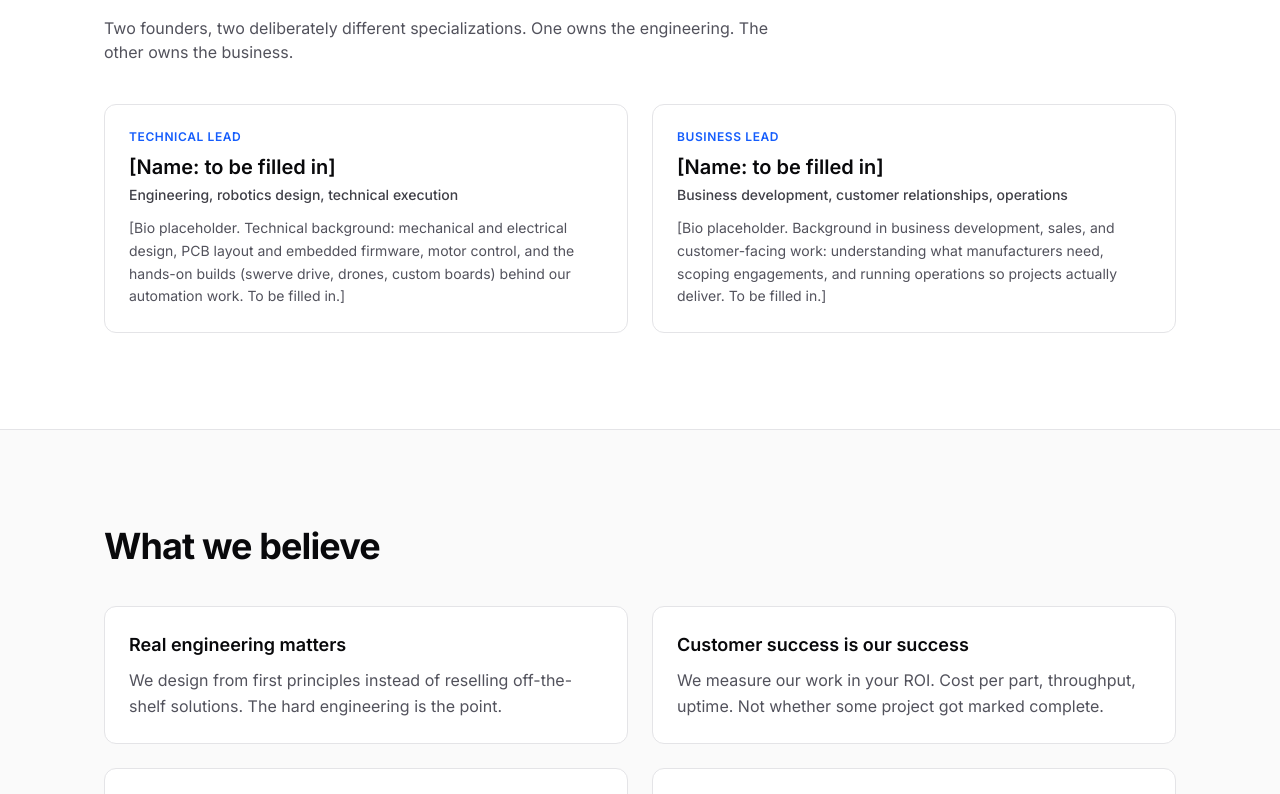
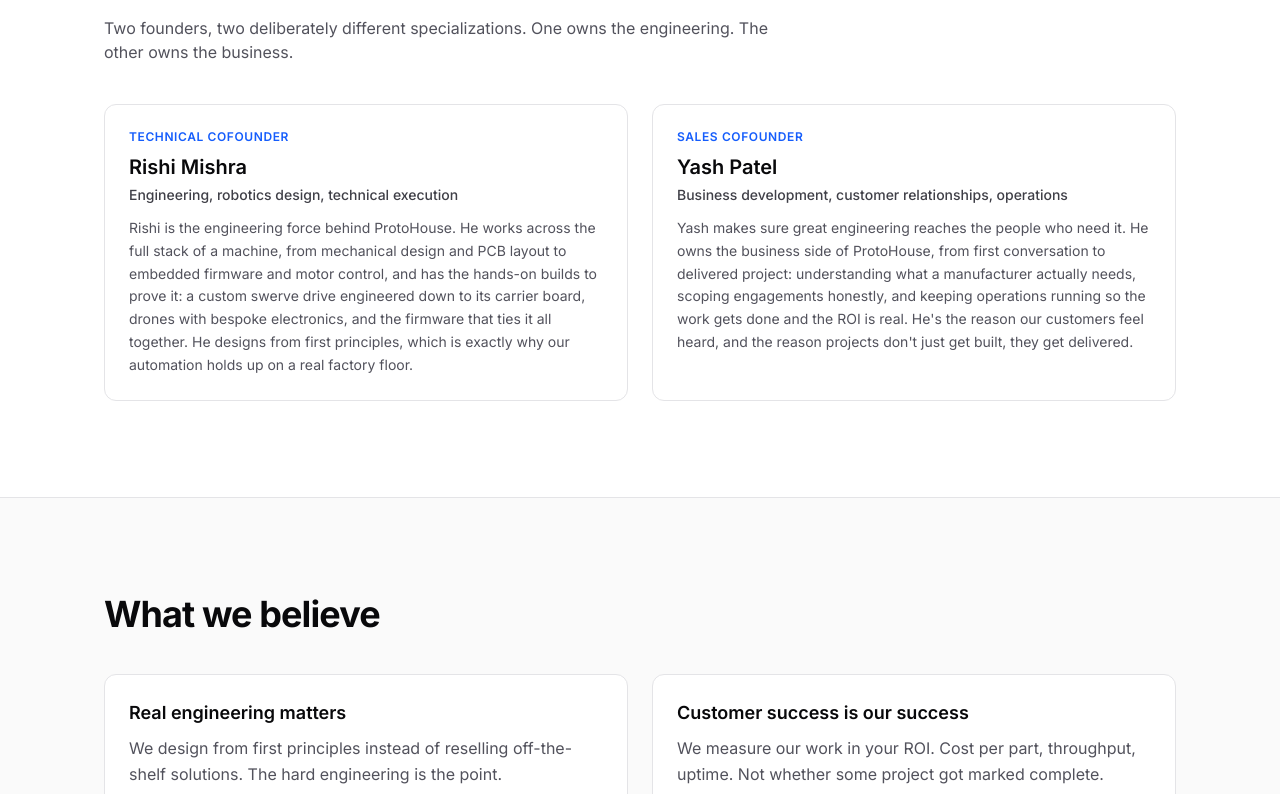
Before and after one commit to Proto-House/Website, a Next.js app: page /about in a window 1280 px wide. Shown: the part 1226-2020 px from the top of the page. Built offline with nearby package versions, Linux system fonts and the light colour scheme.

Commit message:
added bios

```diff
--- a/app/about/page.js
+++ b/app/about/page.js
@@ -46,7 +46,7 @@
           </div>
           <div className="space-y-5 leading-relaxed text-zinc-600 dark:text-zinc-300 md:col-span-7">
             <p>
-              ProtoHouse started where a lot of good engineers start. In FRC and
+              ProtoHouse started where a lot of good engineers start. In the FIRST Robotics Competition and
               small-scale robotics, mentoring and building next to other people
               who loved making things move.
             </p>
@@ -79,41 +79,61 @@
           </p>
         </div>
         <div className="mt-10 grid gap-6 md:grid-cols-2">
-          {/* Founder 1 (Technical Lead) */}
+          {/* Founder 1 */}
           <article className="rounded-xl border border-zinc-200 p-6 dark:border-zinc-800">
             <p className="text-xs font-semibold uppercase tracking-wider text-blue-600 dark:text-blue-400">
-              Technical Lead
+              Technical Cofounder
             </p>
             <h3 className="mt-2 text-xl font-semibold text-zinc-950 dark:text-white">
-              [Name: to be filled in]
+              <a
+                href="https://www.linkedin.com/in/rishi-mishra-6262a6375/"
+                target="_blank"
+                rel="noopener noreferrer"
+                className="hover:text-blue-600 hover:underline dark:hover:text-blue-400"
+              >
+                Rishi Mishra
+              </a>
             </h3>
             <p className="mt-1 text-sm font-medium text-zinc-700 dark:text-zinc-300">
               Engineering, robotics design, technical execution
             </p>
             <p className="mt-3 text-sm leading-relaxed text-zinc-600 dark:text-zinc-300">
-              [Bio placeholder. Technical background: mechanical and electrical
-              design, PCB layout and embedded firmware, motor control, and the
-              hands-on builds (swerve drive, drones, custom boards) behind our
-              automation work. To be filled in.]
+              Rishi is the engineering force behind ProtoHouse. He works across
+              the full stack of a machine, from mechanical design and PCB layout
+              to embedded firmware and motor control, and has the hands-on builds
+              to prove it: a custom swerve drive engineered down to its carrier
+              board, drones with bespoke electronics, and the firmware that ties
+              it all together. He designs from first principles, which is exactly
+              why our automation holds up on a real factory floor.
             </p>
           </article>
 
           {/* Founder 2 (Business Lead) */}
           <article className="rounded-xl border border-zinc-200 p-6 dark:border-zinc-800">
             <p className="text-xs font-semibold uppercase tracking-wider text-blue-600 dark:text-blue-400">
-              Business Lead
+              Sales Cofounder
             </p>
             <h3 className="mt-2 text-xl font-semibold text-zinc-950 dark:text-white">
-              [Name: to be filled in]
+              <a
+                href="https://www.linkedin.com/in/yash-patel-b7034636b/"
+                target="_blank"
+                rel="noopener noreferrer"
+                className="hover:text-blue-600 hover:underline dark:hover:text-blue-400"
+              >
+                Yash Patel
+              </a>
             </h3>
             <p className="mt-1 text-sm font-medium text-zinc-700 dark:text-zinc-300">
               Business development, customer relationships, operations
             </p>
             <p className="mt-3 text-sm leading-relaxed text-zinc-600 dark:text-zinc-300">
-              [Bio placeholder. Background in business development, sales, and
-              customer-facing work: understanding what manufacturers need,
-              scoping engagements, and running operations so projects actually
-              deliver. To be filled in.]
+              Yash makes sure great engineering reaches the people who need it.
+              He owns the business side of ProtoHouse, from first conversation to
+              delivered project: understanding what a manufacturer actually
+              needs, scoping engagements honestly, and keeping operations running
+              so the work gets done and the ROI is real. He's the reason our
+              customers feel heard, and the reason projects don't just get built,
+              they get delivered.
             </p>
           </article>
         </div>
--- a/components/Footer.js
+++ b/components/Footer.js
@@ -108,11 +108,10 @@
         {/* Quote */}
         <div className="flex flex-col justify-center md:items-end md:text-right">
           <p className="max-w-xs text-lg font-medium italic leading-relaxed text-zinc-900 dark:text-white">
-            &ldquo;Automation applied to an efficient operation will magnify the
-            efficiency.&rdquo;
+            &ldquo;Efficiency is the first step to magnitude.&rdquo;
           </p>
           <span className="mt-2 text-sm text-zinc-500 dark:text-zinc-300">
-            — Bill Gates
+            — Rishi Mishra
           </span>
         </div>
       </div>
```
